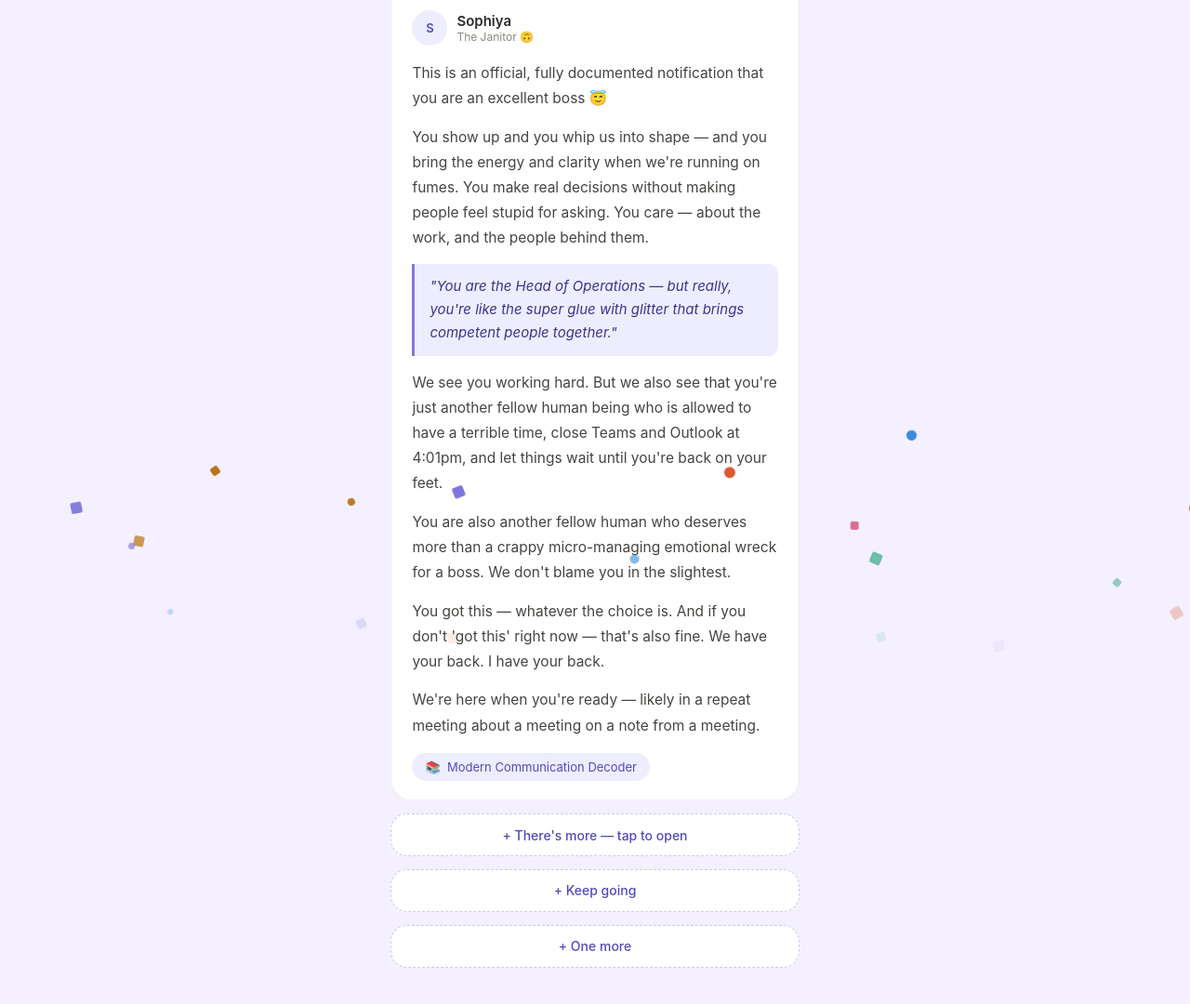
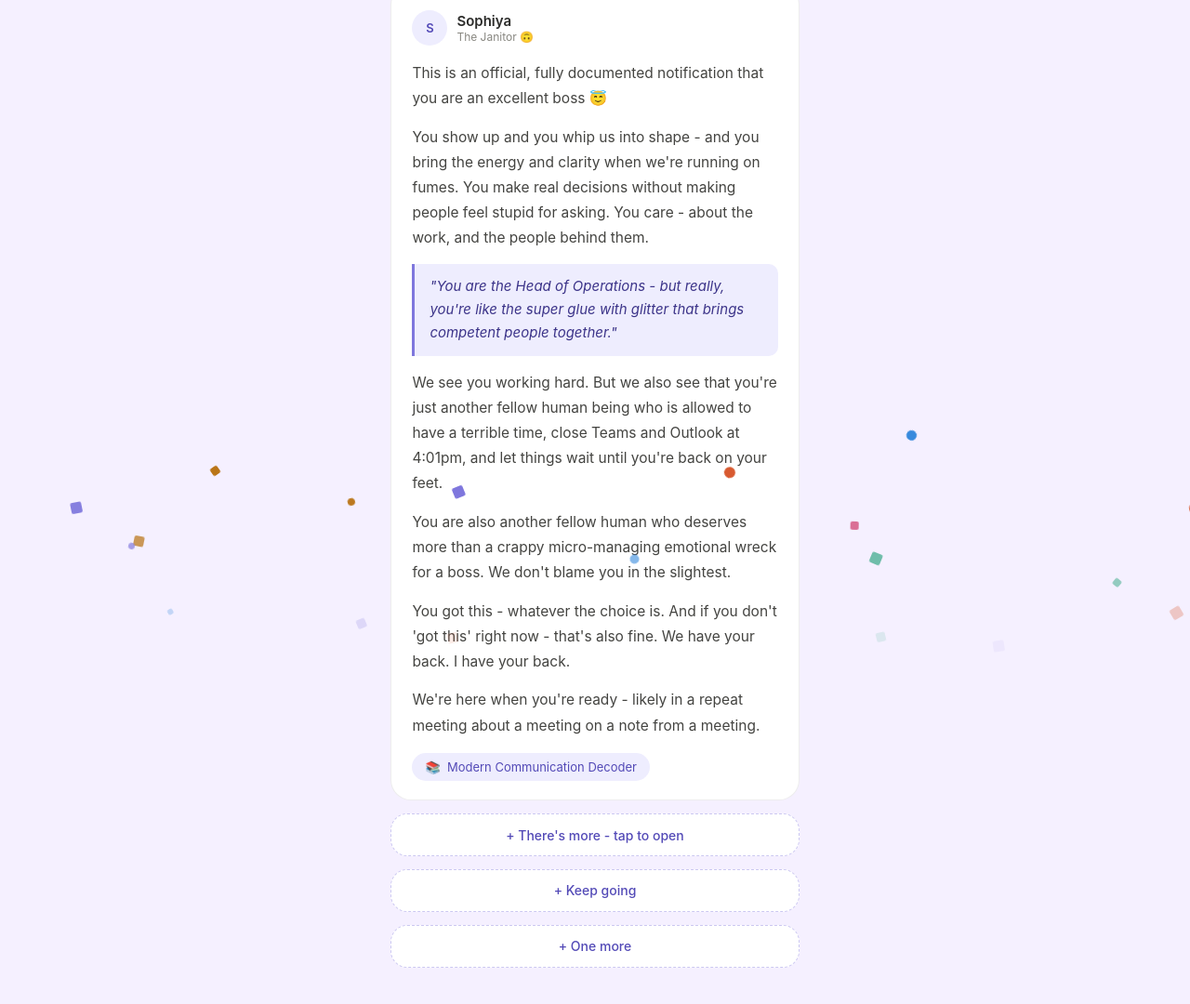
Before and after one commit to y-phi-plu/sl, a plain HTML site: page index.html in a window 1280 px wide. Shown: the part 118-1198 px from the top of the page at 93% size. Drawn offline with Linux system fonts and the light colour scheme.

Commit message:
ver-1.9
Removed additional hashes.

```diff
--- a/index.html
+++ b/index.html
@@ -223,12 +223,12 @@
       </div>
       <div class="msg-body">
         <p>This is an official, fully documented notification that you are an excellent boss &#128519;</p>
-        <p>You show up and you whip us into shape — and you bring the energy and clarity when we're running on fumes. You make real decisions without making people feel stupid for asking. You care — about the work, and the people behind them.</p>
-        <div class="callout">"You are the Head of Operations — but really, you're like the super glue with glitter that brings competent people together."</div>
+        <p>You show up and you whip us into shape - and you bring the energy and clarity when we're running on fumes. You make real decisions without making people feel stupid for asking. You care - about the work, and the people behind them.</p>
+        <div class="callout">"You are the Head of Operations - but really, you're like the super glue with glitter that brings competent people together."</div>
         <p>We see you working hard. But we also see that you're just another fellow human being who is allowed to have a terrible time, close Teams and Outlook at 4:01pm, and let things wait until you're back on your feet.</p>
         <p>You are also another fellow human who deserves more than a crappy micro-managing emotional wreck for a boss. We don't blame you in the slightest.</p>
-        <p>You got this — whatever the choice is. And if you don't 'got this' right now — that's also fine. We have your back. I have your back.</p>
-        <p>We're here when you're ready — likely in a repeat meeting about a meeting on a note from a meeting.</p>
+        <p>You got this - whatever the choice is. And if you don't 'got this' right now - that's also fine. We have your back. I have your back.</p>
+        <p>We're here when you're ready - likely in a repeat meeting about a meeting on a note from a meeting.</p>
       </div>
 
       <button class="glossary-toggle" onclick="toggleGlossary()">&#128218;&nbsp; Modern Communication Decoder</button>
@@ -249,7 +249,7 @@
     </div>
   </div>
 
-  <button class="reveal-btn" id="reveal-1" onclick="revealNext(1)">+ There's more — tap to open</button>
+  <button class="reveal-btn" id="reveal-1" onclick="revealNext(1)">+ There's more - tap to open</button>
 
   <!-- Alanna -->
   <div class="msg-card hidden-card" id="card-1">
@@ -330,7 +330,7 @@
 
   <div class="req-card" id="req-card">
     <div class="req-meta">
-      <span class="req-sender" id="req-from">From: —</span>
+      <span class="req-sender" id="req-from">From: -</span>
       <span class="req-badge" id="req-badge">NORMAL</span>
     </div>
     <p class="req-text" id="req-text">Loading…</p>
@@ -351,7 +351,7 @@
     { text: "Can we move the ERP go-live to never?", from: "Anonymous", urgent: true },
     { text: "I need approval to order 47 Post-it notes. It is urgent.", from: "Supply Chain", urgent: false },
     { text: "Someone ate the Grainwaves I stole from the kitchen again. Requesting full HR intervention and a food audit.", from: "Staff (Hungry)", urgent: true },
-    { text: "Quick question — can we undo last quarter?", from: "Finance", urgent: true },
+    { text: "Quick question - can we undo last quarter?", from: "Finance", urgent: true },
     { text: "Requesting an emergency nap room in Wellness Room Level 10. For productivity.", from: "The Team", urgent: false },
     { text: "Vendor has confirmed delivery in 2–4 business decades. Flagging.", from: "Procurement", urgent: true },
     { text: "Proposal: officially rename 'urgent' to 'eventually'. Saves stress.", from: "Ops", urgent: false },
```
